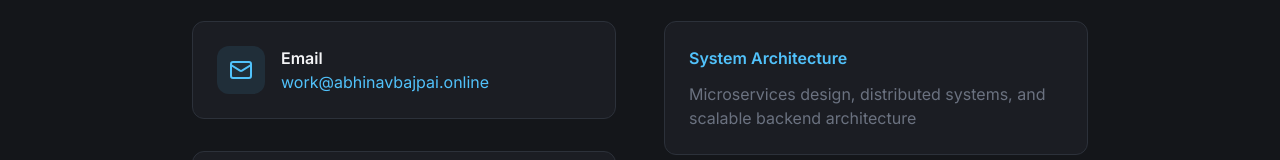
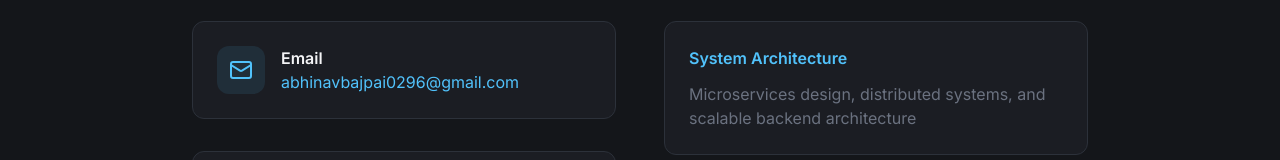
Before and after one commit to Abhinav-SU/analytical-architect, a React (Vite) app: page /contact in a window 1280 px wide. Shown: the part 471-631 px from the top of the page. Built offline with nearby package versions, Linux system fonts and the light colour scheme; the HTML template or start-up script is replaced by a standard one.

Commit message:
Update email address

```diff
--- a/src/components/About.tsx
+++ b/src/components/About.tsx
@@ -176,7 +176,7 @@ const About: React.FC = () => {
               <motion.a
                 whileHover={{ scale: 1.05, y: -2 }}
                 whileTap={{ scale: 0.95 }}
-                href="mailto:work@abhinavbajpai.online"
+                href="mailto:abhinavbajpai0296@gmail.com"
                 className="hero-button"
               >
                 Get In Touch
--- a/src/pages/Contact.tsx
+++ b/src/pages/Contact.tsx
@@ -37,7 +37,7 @@ const Contact: React.FC = () => {
 
               <motion.a
                 whileHover={{ scale: 1.02, x: 5 }}
-                href="mailto:work@abhinavbajpai.online"
+                href="mailto:abhinavbajpai0296@gmail.com"
                 className="flex items-center gap-4 p-6 bg-card border border-border rounded-xl hover:border-primary/20 transition-colors cursor-glow"
               >
                 <div className="w-12 h-12 bg-primary/10 rounded-lg flex items-center justify-center">
@@ -45,7 +45,7 @@ const Contact: React.FC = () => {
                 </div>
                 <div>
                   <h3 className="font-semibold text-foreground">Email</h3>
-                  <p className="text-primary">work@abhinavbajpai.online</p>
+                  <p className="text-primary">abhinavbajpai0296@gmail.com</p>
                 </div>
               </motion.a>
 
@@ -146,7 +146,7 @@ const Contact: React.FC = () => {
                 <motion.a
                   whileHover={{ scale: 1.05, y: -2 }}
                   whileTap={{ scale: 0.95 }}
-                  href="mailto:work@abhinavbajpai.online"
+                  href="mailto:abhinavbajpai0296@gmail.com"
                   className="hero-button"
                 >
                   Start a Conversation
```
